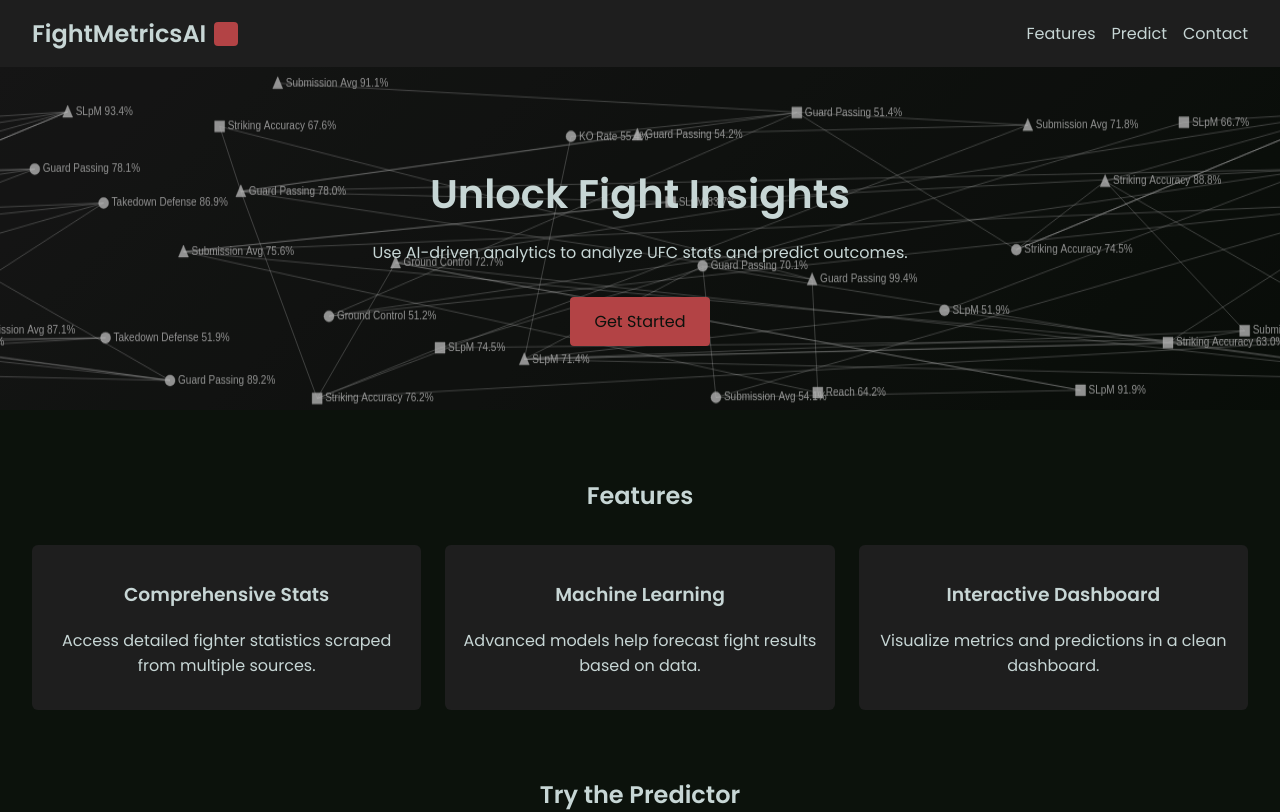
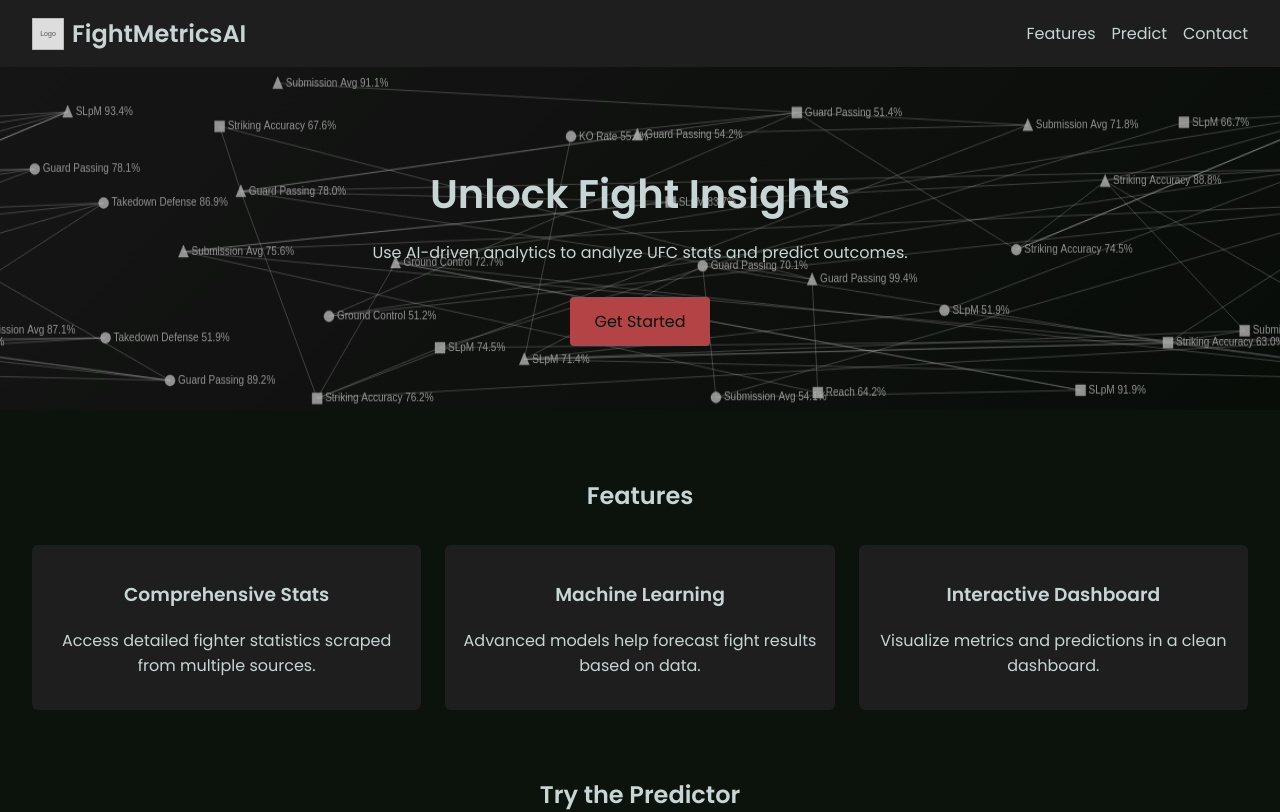
Before and after one commit to adamwalid64/FightMetricsAI, a React (Vite) app in the folder webapp/frontend/: page / in a window 1280 px wide. Shown: the top 812 px of the page. Built offline with nearby package versions, Linux system fonts and the light colour scheme.

Commit message:
Add placeholder logo image

```diff
--- a/webapp/frontend/src/App.css
+++ b/webapp/frontend/src/App.css
@@ -192,11 +192,10 @@
 
 .logo-icon {
   display: inline-block;
-  width: 24px;
-  height: 24px;
-  margin-left: 0.5rem;
-  background-color: var(--color-accent);
-  border-radius: 4px;
+  width: 32px;
+  height: 32px;
+  margin-right: 0.5rem;
+  object-fit: contain;
 }
 
 .site-header ul {
--- a/webapp/frontend/src/App.jsx
+++ b/webapp/frontend/src/App.jsx
@@ -1,5 +1,6 @@
 import { useState, useEffect } from 'react';
 import './App.css';
+import logoPlaceholder from '../img/logo-placeholder.svg';
 
 function App() {
   const [fighterOne, setFighterOne] = useState('');
@@ -145,7 +146,10 @@
   return (
     <div className="app">
       <header className="site-header">
-        <div className="logo">FightMetricsAI<span className="logo-icon" /></div>
+        <div className="logo">
+          <img src={logoPlaceholder} alt="Logo" className="logo-icon" />
+          FightMetricsAI
+        </div>
         <nav>
           <ul>
             <li><a href="#features">Features</a></li>
```
Also changed, not shown: webapp/frontend/img/logo-placeholder.svg (added).
